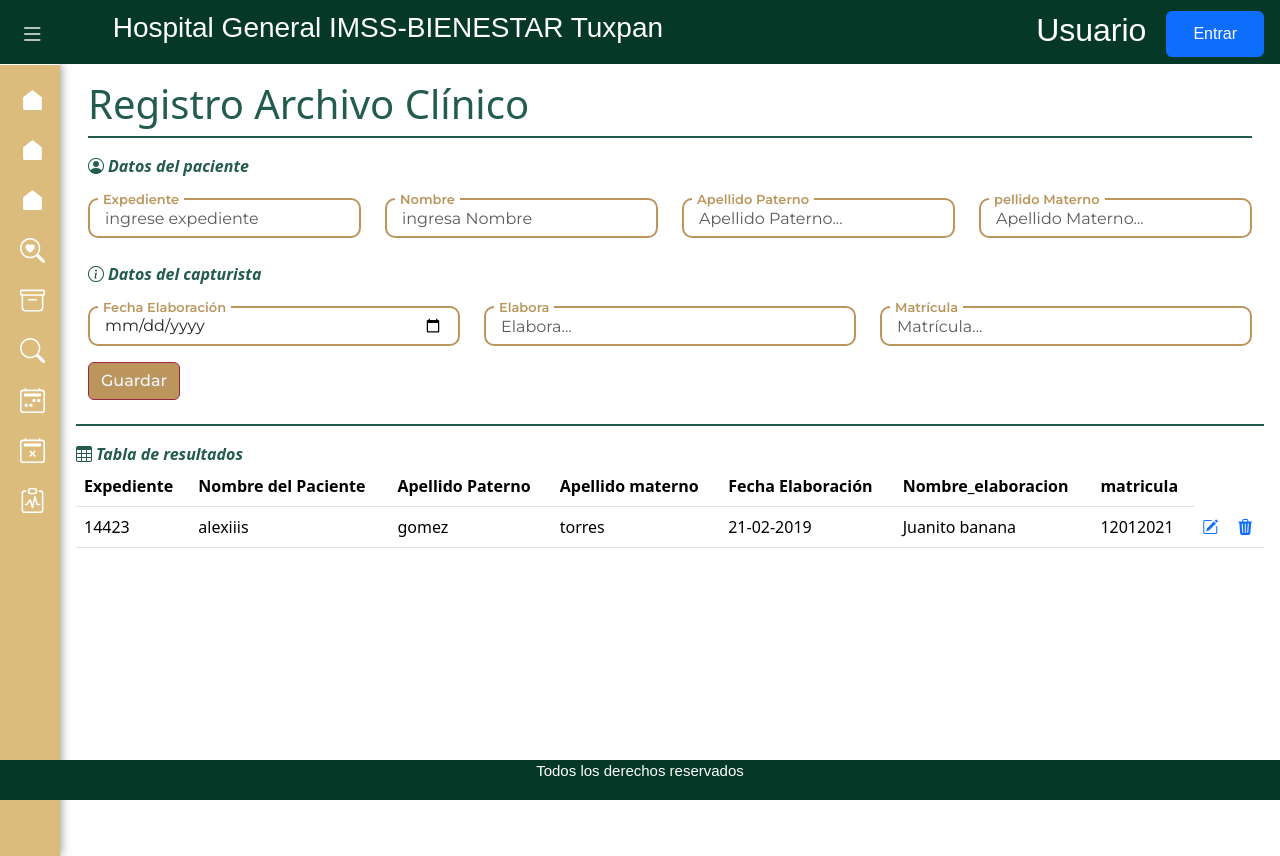
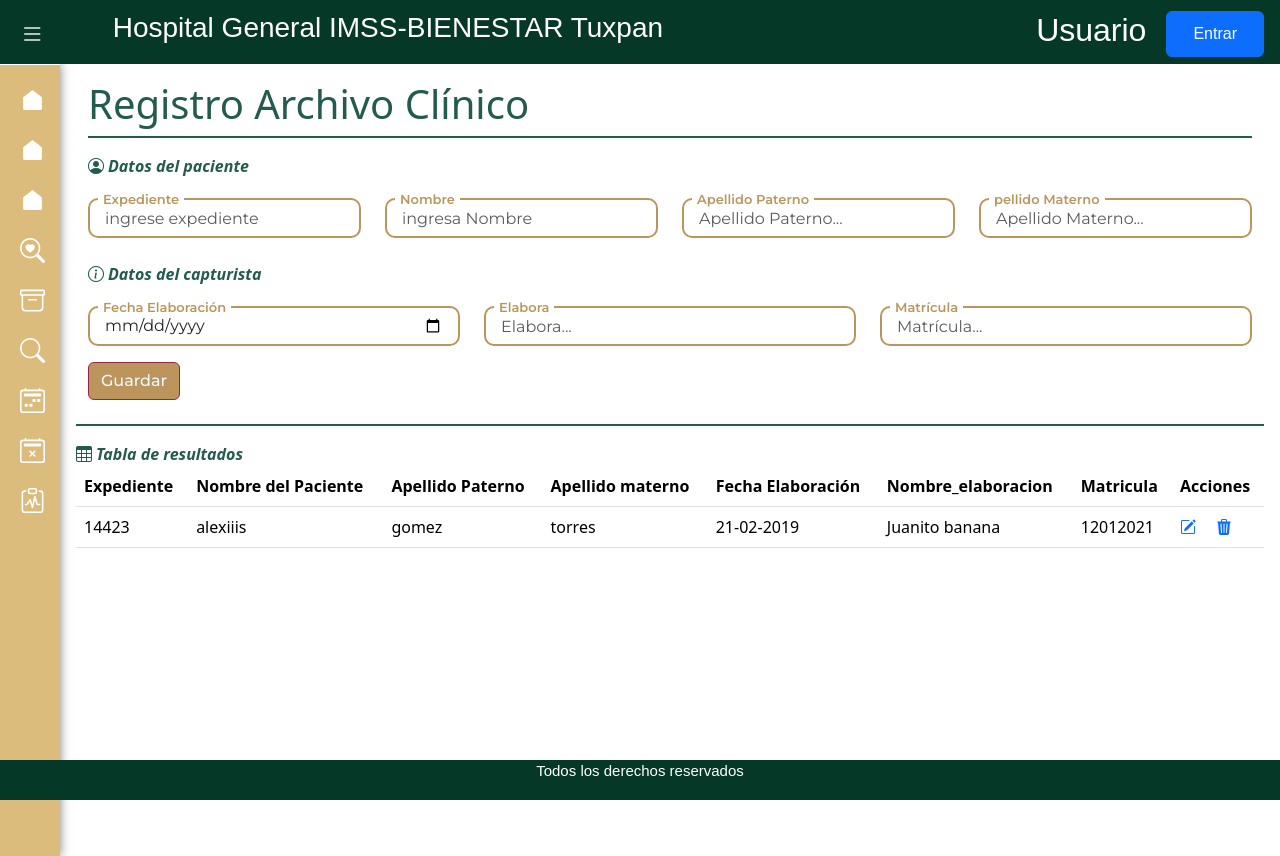
Before and after one commit to Adolfo2803/Proyecto-sishasm, an Angular app: page /archivo_clinic in a window 1280 px wide. Built offline with nearby package versions, Linux system fonts and the light colour scheme.

Commit message:
Logro: modificacion de estilo a iconos de tabla

```diff
--- a/src/app/business/archivo-clinic/components/archivo-table/archivo-table.component.css
+++ b/src/app/business/archivo-clinic/components/archivo-table/archivo-table.component.css
@@ -0,0 +1,3 @@
+.tableicon{
+    margin-right: 20px;
+}
--- a/src/app/business/archivo-clinic/components/archivo-table/archivo-table.component.html
+++ b/src/app/business/archivo-clinic/components/archivo-table/archivo-table.component.html
@@ -9,7 +9,9 @@
             <th scope="col">Apellido materno</th>
             <th scope="col">Fecha Elaboración</th>
             <th scope="col">Nombre_elaboracion</th>
-            <th scope="col">matricula</th>
+            <th scope="col">Matricula</th>
+            <th scope="col">Acciones</th>
+
 
 
           </tr>
@@ -24,8 +26,8 @@
           <td>{{tablaitem.fecha}}</td>
           <td>{{tablaitem.elabora}}</td>
           <td>{{tablaitem.matri}}</td>
-         <td><a href="#"><i class="bi bi-pencil-square"></i></a></td>
-         <td><a href="#"><i class="bi bi-trash3-fill"></i></a></td>
+         <td><a href="#"><i class="tableicon bi bi-pencil-square"></i>  <a href="#"><i class="bi bi-trash3-fill"></i></a>
+         </a></td>
 
 
 
```
